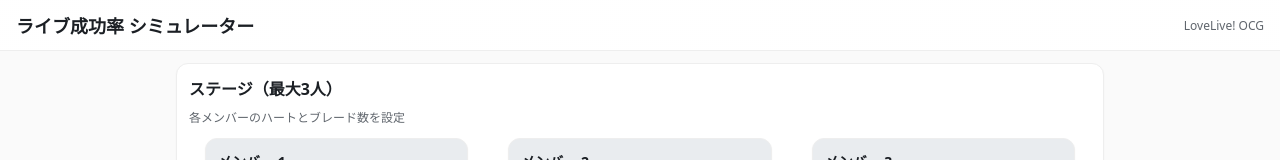
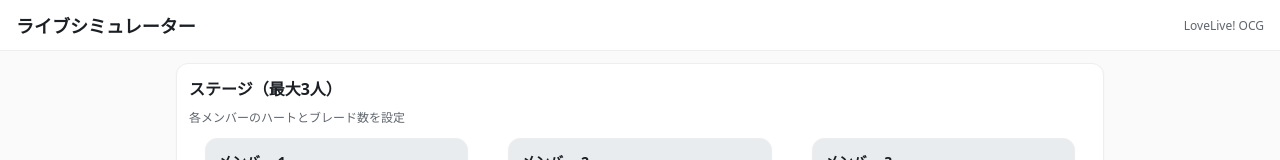
Before and after one commit to t-loveca/llocg_live, a plain HTML site: page index.html in a window 1280 px wide. Shown: the top 160 px of the page. Drawn offline with Linux system fonts and the light colour scheme.

Commit message:
Add files via upload

```diff
--- a/index.html
+++ b/index.html
@@ -3,7 +3,7 @@
 <head>
 <meta charset="utf-8" />
 <meta name="viewport" content="width=device-width,initial-scale=1,viewport-fit=cover">
-<title>ライブ成功率シミュレーター</title>
+<title>ライブシミュレーター</title>
 <style>
   :root{
     --bg:#fafafa; --card:#ffffff; --ink:#1b1f24; --sub:#60666d;
@@ -48,9 +48,10 @@
 </head>
 <body>
   <header><div class="inner">
-    <h1>ライブ成功率 シミュレーター</h1>
+    <h1>ライブシミュレーター</h1>
     <span class="note">LoveLive! OCG</span>
   </div></header>
+  <link rel="preload" href="icon.jpg" as="image">
 
   <div class="wrap" id="app">
     <!-- ステージ -->
```
Also changed, not shown: icon.png (added).
